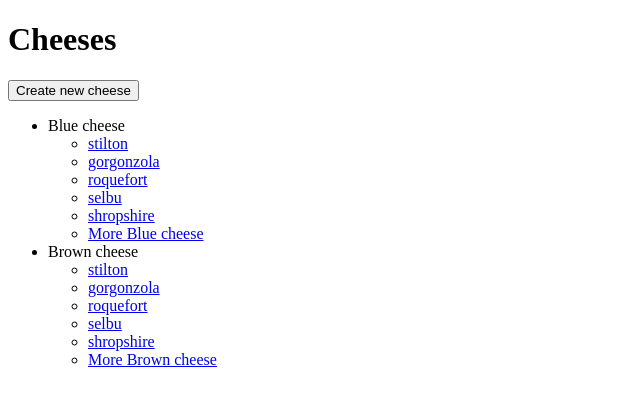
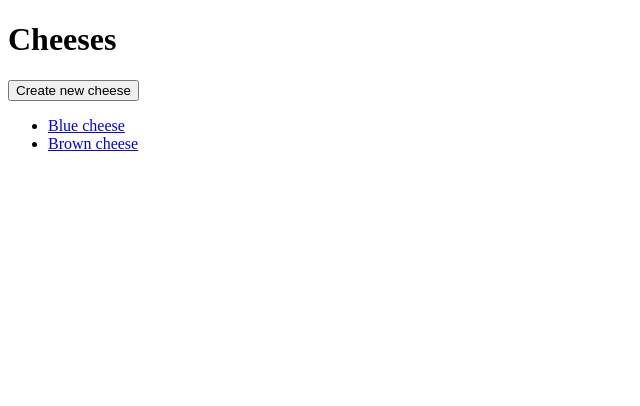
Before and after one commit to messrobd/ItemCatalog-FullStack-ud088-ud330, a Flask app: page / in a window 1280 px wide. Shown: the top 406 px of the page, without its empty margins (0-640 px from the left). Run offline with Flask 2, Linux system fonts and the light colour scheme.

Commit message:
Fix: Remove nesting from catalog page
The nested design of the catalog page was fundamentally flawed; it
had to go

```diff
--- a/templates/catalog.html
+++ b/templates/catalog.html
@@ -14,15 +14,7 @@
     </div>
     <ul class="types">
       {% for t in types %}
-        <li>{{ t.name }} </li>
-        <ul>
-          {% for c in range(preview_list) %}
-            <li><a href="{{ url_for('get_cheese', cheese_id=c) }}">{{ cheeses[c].name }}</a> </li>
-          {% endfor %}
-          {% if more_cheese %}
-            <li><a href="{{ url_for('get_cheeses', type_id=t.id) }}">More {{ t.name }} </a> </li>
-          {% endif %}
-        </ul>
+        <li><a href="{{ url_for('get_cheeses', type_id=t.id) }}">{{ t.name }}</a></li>
       {% endfor %}
     </ul>
 
--- a/views.py
+++ b/views.py
@@ -30,19 +30,16 @@ cheeses += [Cheese(5, 'Gudbrandsdalsost', 'Brown cheese', 'goat')]
 @app.route('/')
 @app.route('/catalog')
 def get_index():
-    more_cheese = len(cheeses) > 5
-    preview_list = 5 if more_cheese else len(cheeses)
     return render_template('catalog.html', \
         types=types, \
-        cheeses=cheeses, \
-        preview_list=preview_list, \
-        more_cheese=more_cheese)
+        cheeses=cheeses)
 
 @app.route('/catalog/type/<int:type_id>')
 def get_cheeses(type_id):
+    cheeses_of_type = filter(lambda c: c.type == type_id, cheeses)
     return render_template('cheeses.html', \
         type=types[type_id], \
-        cheeses=cheeses)
+        cheeses=cheeses_of_type)
 
 @app.route('/catalog/cheese/<int:cheese_id>')
 def get_cheese(cheese_id):
```
